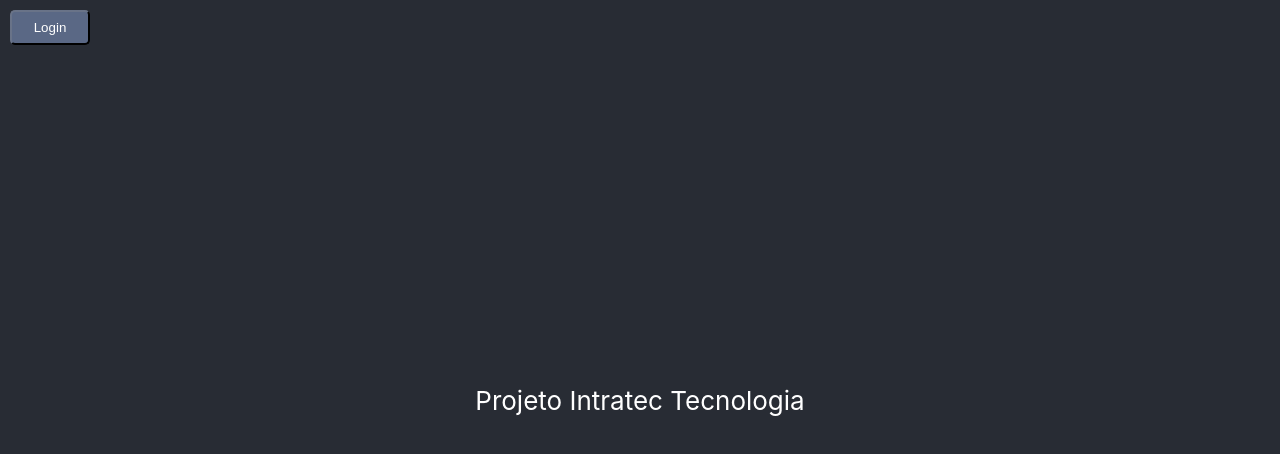
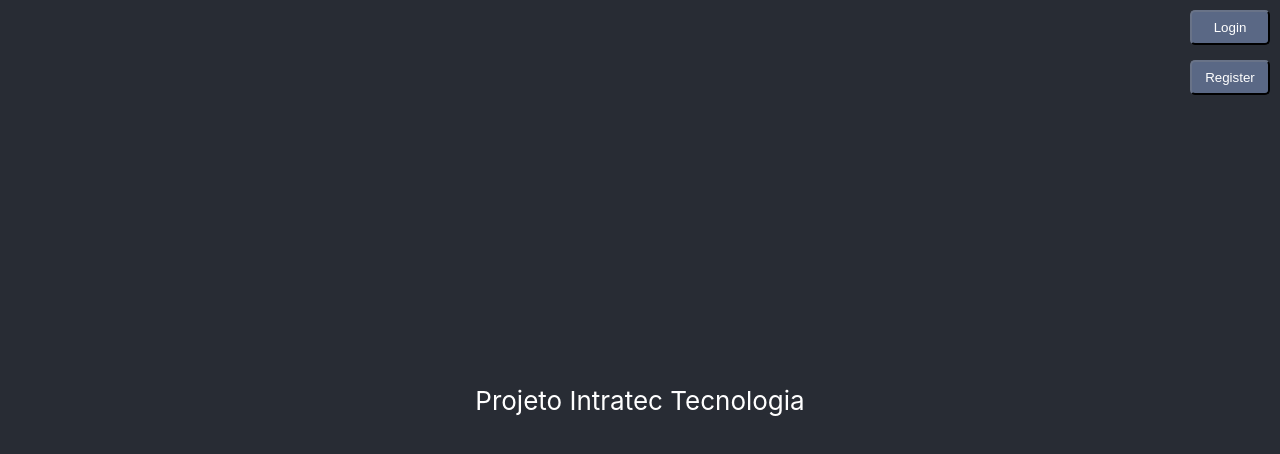
Before and after one commit to valdir-ti/intratec-web, a React (Create React App) app: page / in a window 1280 px wide. Shown: the top 454 px of the page. Built offline with nearby package versions, Linux system fonts and the light colour scheme.

Commit message:
feat(login): create and style the register button

```diff
--- a/src/components/App/App.css
+++ b/src/components/App/App.css
@@ -37,12 +37,11 @@
   }
 }
 
-.App-btnLogin {
+.App-btn {
   position: absolute;
   top: 0;
-  left: 0;
-  margin-top: 10px;
-  margin-left: 10px;
+  right: 0;
+  margin-right: 10px;
   background-color: #5a6885;
   color: #fff;
   border-radius: 5px;
@@ -51,3 +50,11 @@
   box-shadow: none;
   width: 80px;
 }
+
+.App-btnLogin {
+  margin-top: 10px;
+}
+
+.App-btnRegister {
+  margin-top: 60px;
+}
--- a/src/components/App/index.tsx
+++ b/src/components/App/index.tsx
@@ -9,10 +9,15 @@ const App = () => {
     history.push('/login')
   }
 
+  const redirectRegister = () => {
+    history.push('/register')
+  }
+
   return (
     <div className="App">
       <header className="App-header">
-        <button className="App-btnLogin" onClick={redirectLogin}>Login</button>
+        <button className="App-btn App-btnLogin" onClick={redirectLogin}>Login</button>
+        <button className="App-btn App-btnRegister" onClick={redirectRegister}>Register</button>
         <p>Projeto Intratec Tecnologia</p>
       </header>
     </div>
--- /dev/null
+++ b/src/components/Register/index.tsx
@@ -0,0 +1,9 @@
+import React from 'react';
+
+// import { Container } from './styles';
+
+const Register: React.FC = () => {
+  return <>Register Page</>;
+}
+
+export default Register;
--- a/src/routes/Routes.tsx
+++ b/src/routes/Routes.tsx
@@ -1,7 +1,7 @@
 import { BrowserRouter as Router, Route } from 'react-router-dom';
-// import '../App.css';
+import App from '../components/App'
 import Login from '../components/Login'
-import App from '../components/App'
+import Register from '../components/Register'
 
 const Routes = () => {
   return (
@@ -9,6 +9,7 @@ const Routes = () => {
       <Router>
         <Route path="/" exact component={App} />
         <Route path="/login" exact component={Login} />
+        <Route path="/register" exact component={Register} />
       </Router>
     </>
   )
```
